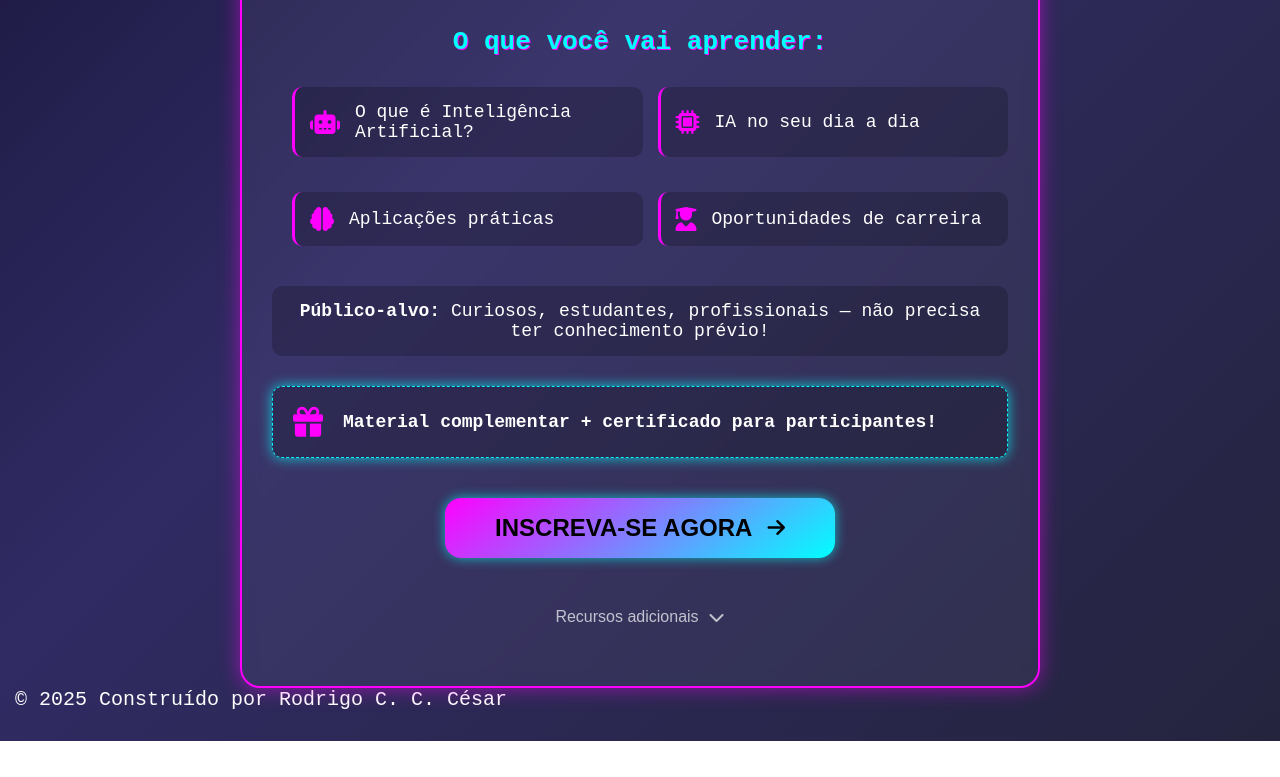
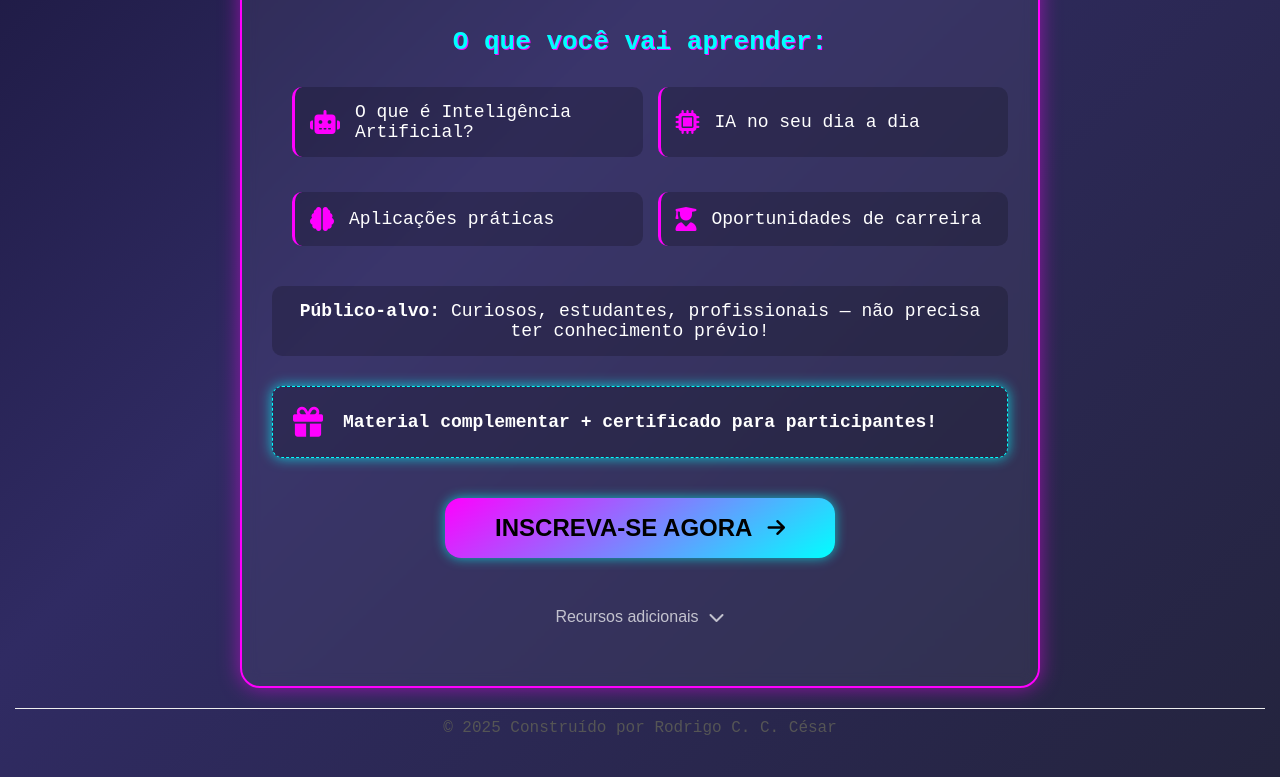
Before and after one commit to cerqueiracesar/site-questionario, a website: page public/index.html in a window 1280 px wide. Shown: the part 733-1510 px from the top of the page. Before the commit the page ends 1474 px from the top, so only its background shows below. Drawn offline with Linux system fonts and the light colour scheme.

Commit message:
update: css of credits

```diff
--- a/public/css/landing-style.css
+++ b/public/css/landing-style.css
@@ -641,6 +641,20 @@
     box-shadow: 0 0 20px rgba(255, 0, 255, 0.7);
   }
 
+  /* Créditos */
+  .creditos {
+    text-align: center;
+    padding: 10px 0;
+    font-size: 0.8em;
+    color: #555;
+    border-top: 1px solid #eee; /* Adiciona uma linha sutil acima do rodapé */
+    margin-top: 20px; /* Adiciona um espaço acima do rodapé */
+  }
+
+  .creditos p {
+    margin: 0; /* Remove a margem padrão do parágrafo dentro do rodapé */
+  }
+
   /* Modal de confirmação */
   .confirmacao-content {
     text-align: center;
--- a/public/index.html
+++ b/public/index.html
@@ -96,7 +96,7 @@
     </div>
   </main>
 
-  <footer>
+  <footer class="creditos">
     <p>&copy; 2025 Construído por Rodrigo C. C. César</p>
   </footer>
 
```
